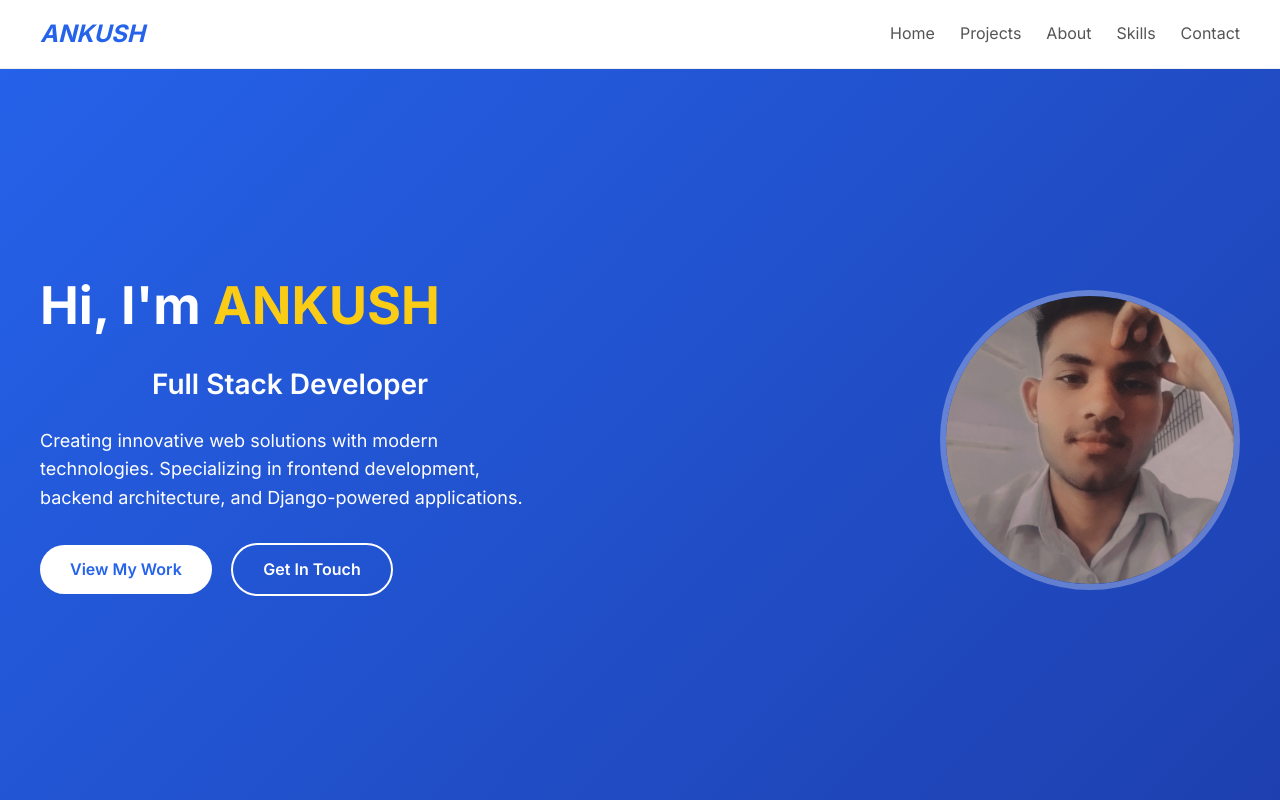
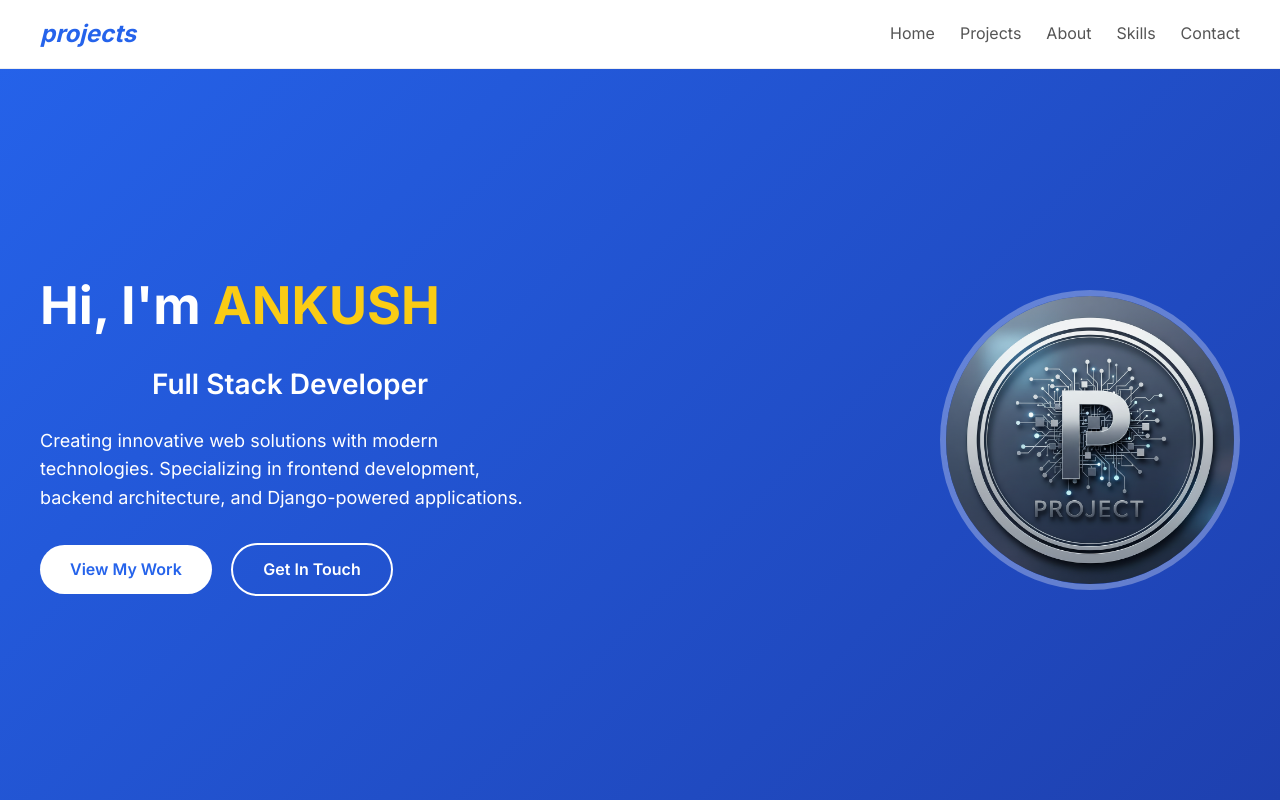
Before and after one commit to ANKUSHG11/newPortfolio, a plain HTML site: page index.html in a window 1280 px wide. Shown: the top 800 px of the page. Drawn offline with Linux system fonts and the light colour scheme.

Commit message:
Update index.html

```diff
--- a/index.html
+++ b/index.html
@@ -204,7 +204,7 @@
 
   <!-- Navbar -->
   <nav>
-    <div class="logo"><i>ANKUSH</i></div>
+    <div class="logo"><i>projects</i></div>
     <ul>
       <li><a href="#home">Home</a></li>
       <li><a href="#projects">Projects</a></li>
@@ -233,7 +233,7 @@
         <a href="#contact" class="btn-outline">Get In Touch</a>
       </div>
     </div>
-    <img src="ankush.jpg" alt="Profile">
+    <img src="img.png" alt="Profile">
   </section>
 
   <!-- Projects -->
```
